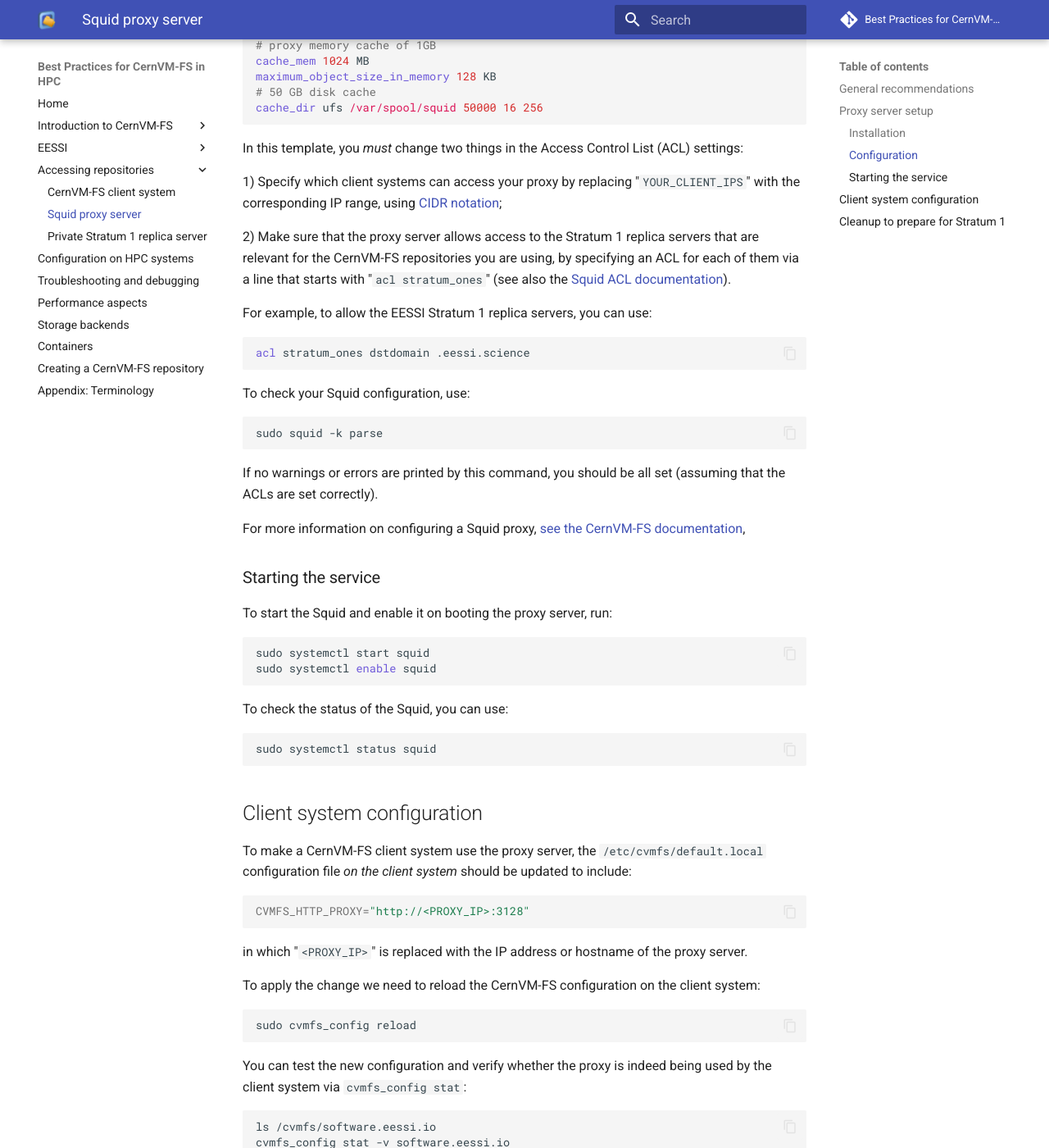
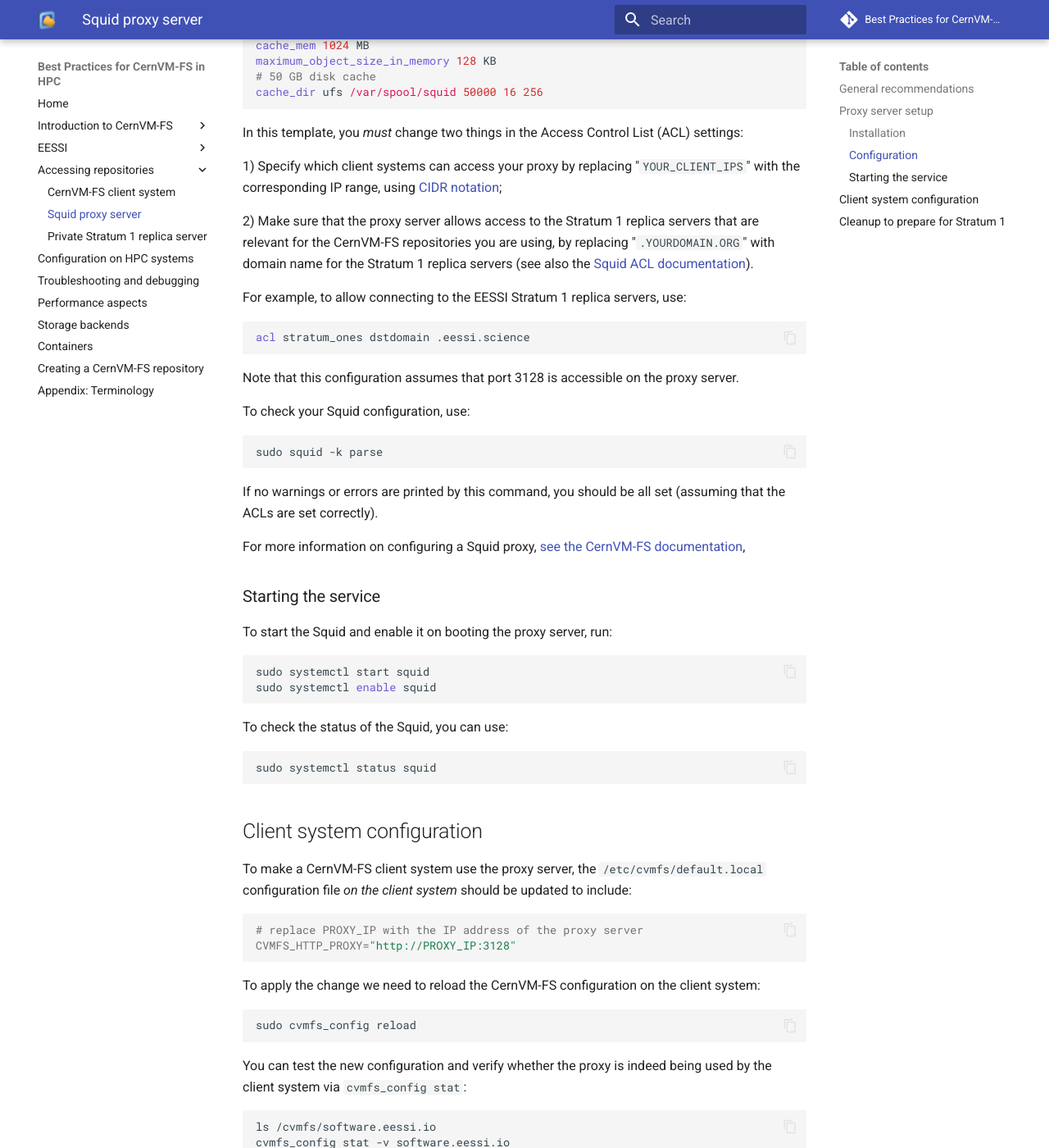
Before and after one commit to multixscale/cvmfs-tutorial-hpc-best-practices, an MkDocs documentation site: the page built from docs/access/proxy.md, in a window 1280 px wide and 1400 px high, scrolled down 1541 px. Shown: the whole window at 82% size. Built offline with MkDocs 1.6.1 and Material for MkDocs 9.7.7, drawn with Linux system fonts in a browser that asks for light colours; comment, search, counter and statistics services are not loaded; some of the changed text lies outside the part shown.

Commit message:
add section on combining proxy + Stratum 1

````diff
--- a/docs/access/proxy.md
+++ b/docs/access/proxy.md
@@ -52,8 +52,7 @@
 acl local_nodes src YOUR_CLIENT_IPS
 
 # Destination domains that are allowed
-#acl stratum_ones dstdomain .YOURDOMAIN.ORG
-#acl stratum_ones dstdom_regex YOUR_REGEX
+acl stratum_ones dstdomain .YOURDOMAIN.ORG
 
 # Squid port
 http_port 3128
@@ -83,14 +82,16 @@
 1) Specify which client systems can access your proxy by replacing "`YOUR_CLIENT_IPS`" with the corresponding IP range, using [CIDR notation](https://en.wikipedia.org/wiki/Classless_Inter-Domain_Routing#CIDR_notation);
 
 2) Make sure that the proxy server allows access to the Stratum 1 replica servers that are relevant for the CernVM-FS repositories
-   you are using, by specifying an ACL for each of them via a line that starts with "`acl stratum_ones`"
+   you are using, by replacing "`.YOURDOMAIN.ORG`" with domain name for the Stratum 1 replica servers
    (see also the [Squid ACL documentation](http://www.squid-cache.org/Doc/config/acl/)).
 
-For example, to allow the EESSI Stratum 1 replica servers, you can use:
+For example, to allow connecting to the EESSI Stratum 1 replica servers, use:
 
 ```{ .apache .copy }
 acl stratum_ones dstdomain .eessi.science
 ```
+
+Note that this configuration assumes that port 3128 is accessible on the proxy server.
 
 To check your Squid configuration, use:
 
@@ -123,10 +124,9 @@
 the `/etc/cvmfs/default.local` configuration file *on the client system* should be updated to include:
 
 ```{ .ini .copy }
-CVMFS_HTTP_PROXY="http://<PROXY_IP>:3128"
+# replace PROXY_IP with the IP address of the proxy server
+CVMFS_HTTP_PROXY="http://PROXY_IP:3128"
 ```
-
-in which "`<PROXY_IP>`" is replaced with the IP address or hostname of the proxy server.
 
 To apply the change we need to reload the CernVM-FS configuration on the client system:
 
@@ -142,19 +142,25 @@
 cvmfs_config stat -v software.eessi.io
 ```
 
-Here we fist inspect the contents of the repository using `ls` to make sure that the repository is mounted,
+We first inspect the contents of the repository using `ls` to make sure that the repository is mounted,
 which is assumed by `cvmfs_config stat`.
 
-The output of the `stat` command should include a link like this:
+The output of the `stat` command should look something like this:
+
+Note the `Connection` line, which clearly shows that the proxy server is used (and is working):
 
 ```
-Connection: .../software.eessi.io through proxy http://<PROXY_IP>:3128 (online)
+Connection: .../software.eessi.io through proxy http://PROXY_IP:3128 (online)
 ```
 
-## Cleanup to prepare for Stratum 1
+## Cleanup to prepare for Stratum 1 {: #cleanup_proxy }
 
 To prepare for the next tutorial section on [setting up a private Stratum 1 replica server](stratum1.md),
-remove the `CVMFS_HTTP_PROXY` line from `/etc/cvmfs/default.local`.
+comment out the `CVMFS_HTTP_PROXY` line in `/etc/cvmfs/default.local` by prefixing it with a hash (`#`):
+
+``` { .ini .copy }
+#CVMFS_HTTP_PROXY="http://PROXY_IP:3128"
+```
 
 The full contents of `/etc/cvmfs/default.local` on the client system should again be as shown below, like it was initially created when
 [configuring the client](client.md##minimal_configuration):
--- a/mkdocs.yml
+++ b/mkdocs.yml
@@ -54,6 +54,9 @@
       alternate_style: true
   - toc:
       permalink: true
+  - pymdownx.emoji:
+      emoji_index: !!python/name:material.extensions.emoji.twemoji
+      emoji_generator: !!python/name:material.extensions.emoji.to_svg
 extra:
   # add links in bottom right
   social:
````
Also changed, not shown: docs/access/stratum1.md (+117 -6 lines), docs/eessi/using-eessi.md (+1 -1 lines).
